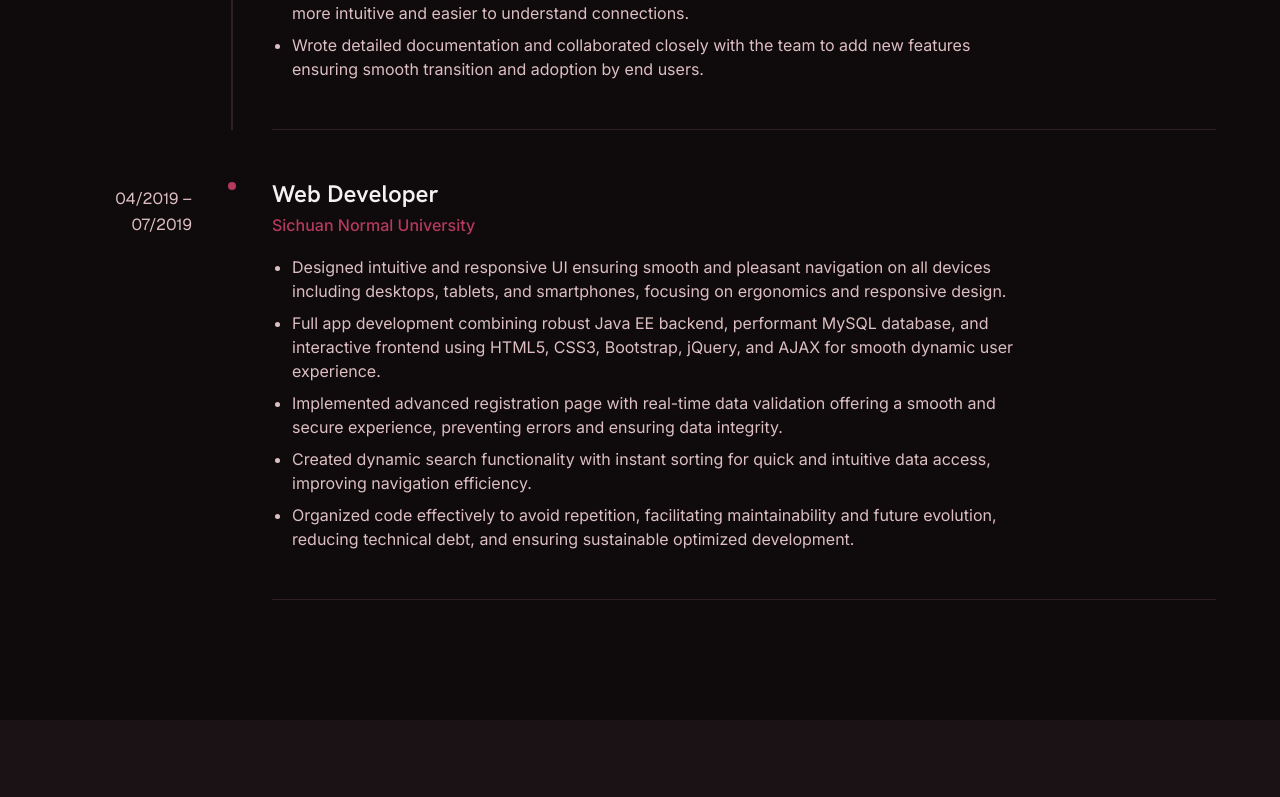
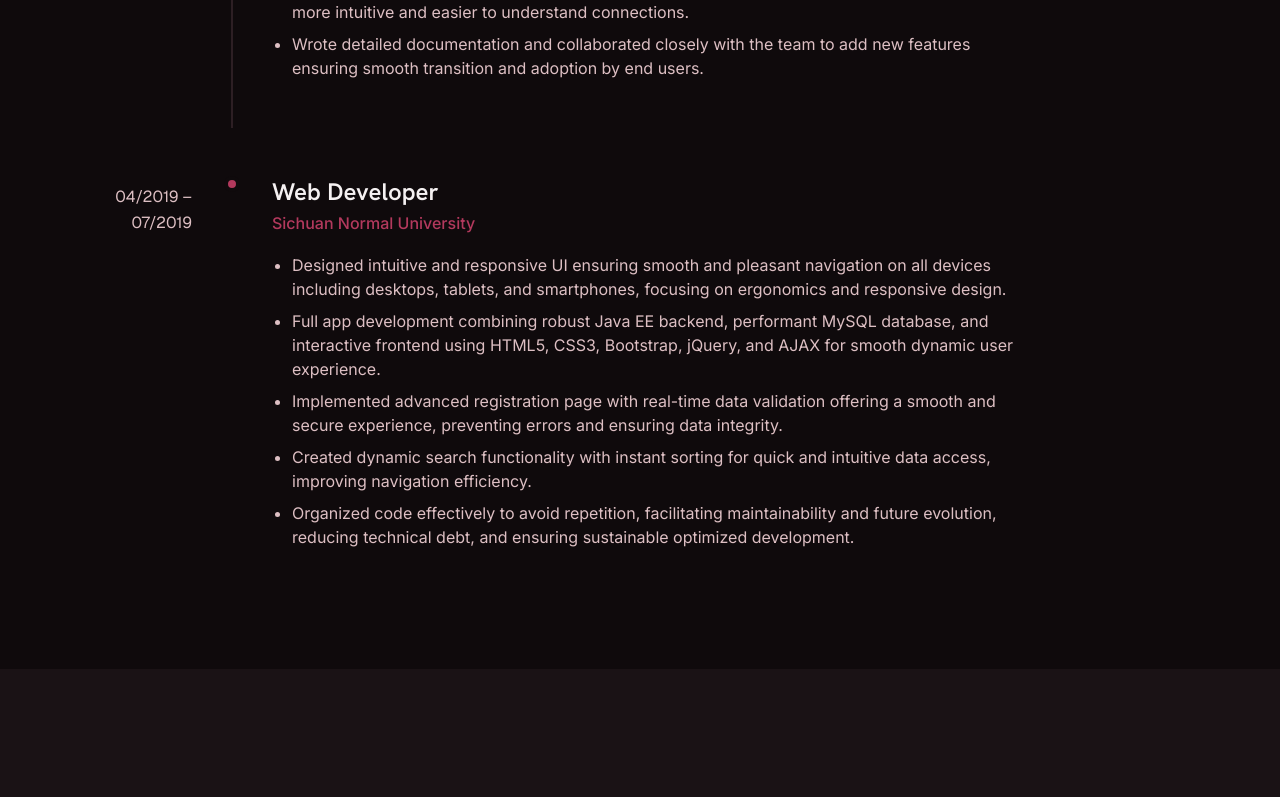
Before and after one commit to iliyasalve/business_card, a Next.js app: page / in a window 1280 px wide. Shown: the part 3519-4316 px from the top of the page. Built offline with nearby package versions, Linux system fonts and the light colour scheme.

Commit message:
fix: remove bottom padding for the final job entry in timeline component

```diff
--- a/pages/index.tsx
+++ b/pages/index.tsx
@@ -171,7 +171,7 @@ const Home = () => {
                     <div className="w-4 h-4 rounded-full bg-primary border-4 border-background z-10"></div>
                     <div className={`w-0.5 h-full bg-surface-variant ${idx === jobs.length - 1 ? 'invisible' : ''}`}></div>
                   </div>
-                  <div className="pb-12 border-b border-surface-variant flex-grow">
+                  <div className={`${idx === jobs.length - 1 ? 'pb-0' : 'pb-12'} flex-grow`}>
                     <h4 className="font-display text-headline-md mb-1">{job.position}</h4>
                     <div className="text-primary font-medium mb-4">{job.company} <span className="md:hidden text-xs text-on-surface-variant ml-2">({job.dates})</span></div>
                     <ul className="text-on-surface-variant max-w-3xl list-disc pl-5 space-y-2 leading-relaxed font-body-md text-sm sm:text-base">
```
